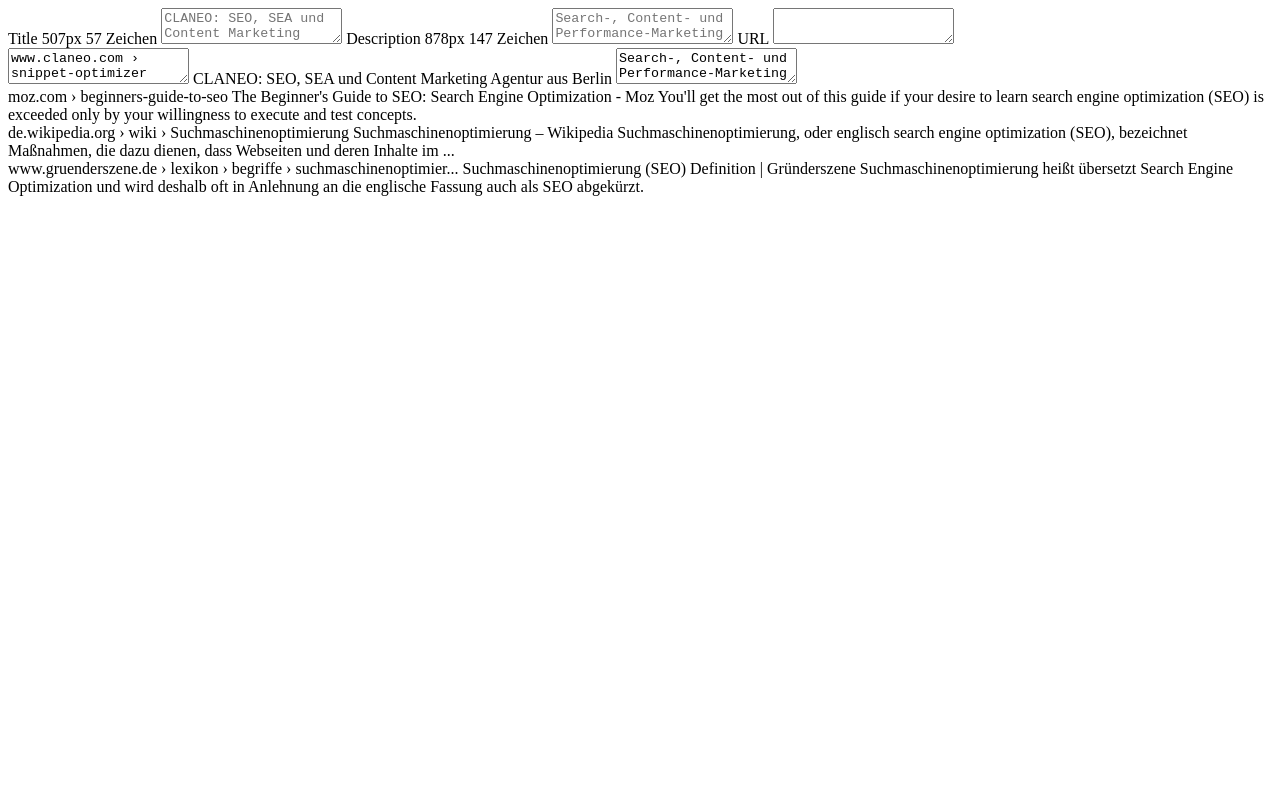
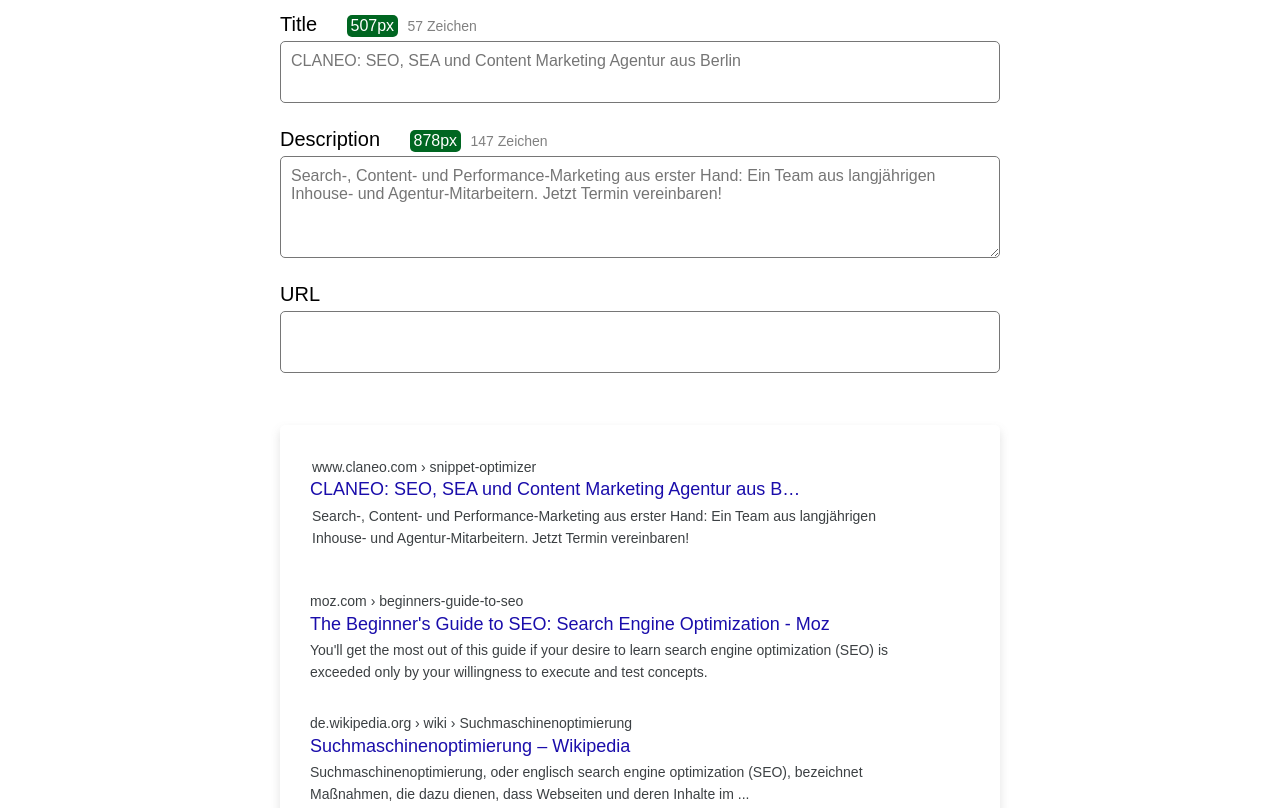
Before and after one commit to MalieJobe/SEO-Snippet-Optimizer, a plain HTML site: page index.html in a window 1280 px wide. Shown: the top 808 px of the page. Drawn offline with Linux system fonts and the light colour scheme.

Commit message:
added html tags & linked js + css

```diff
--- a/index.html
+++ b/index.html
@@ -1,3 +1,12 @@
+<!DOCTYPE html>
+<html lang="en">
+<head>
+    <meta charset="UTF-8">
+    <meta name="viewport" content="width=device-width, initial-scale=1.0">
+    <title>Snippet Optimizer | Malie Bertram</title>
+    <link rel="stylesheet" href="style.css">
+</head>
+<body>
     <div class="claneo-snippet-optimizer">
         <section class="input">
             <span class="claneo-area-title" id="claneo-title-title">Title</span>
@@ -34,3 +43,6 @@
             </div>
         </section>
     </div>
+</body>
+<script src="app.js"></script>
+</html>
```
Lines whose indentation alone changed are shown as unchanged.
